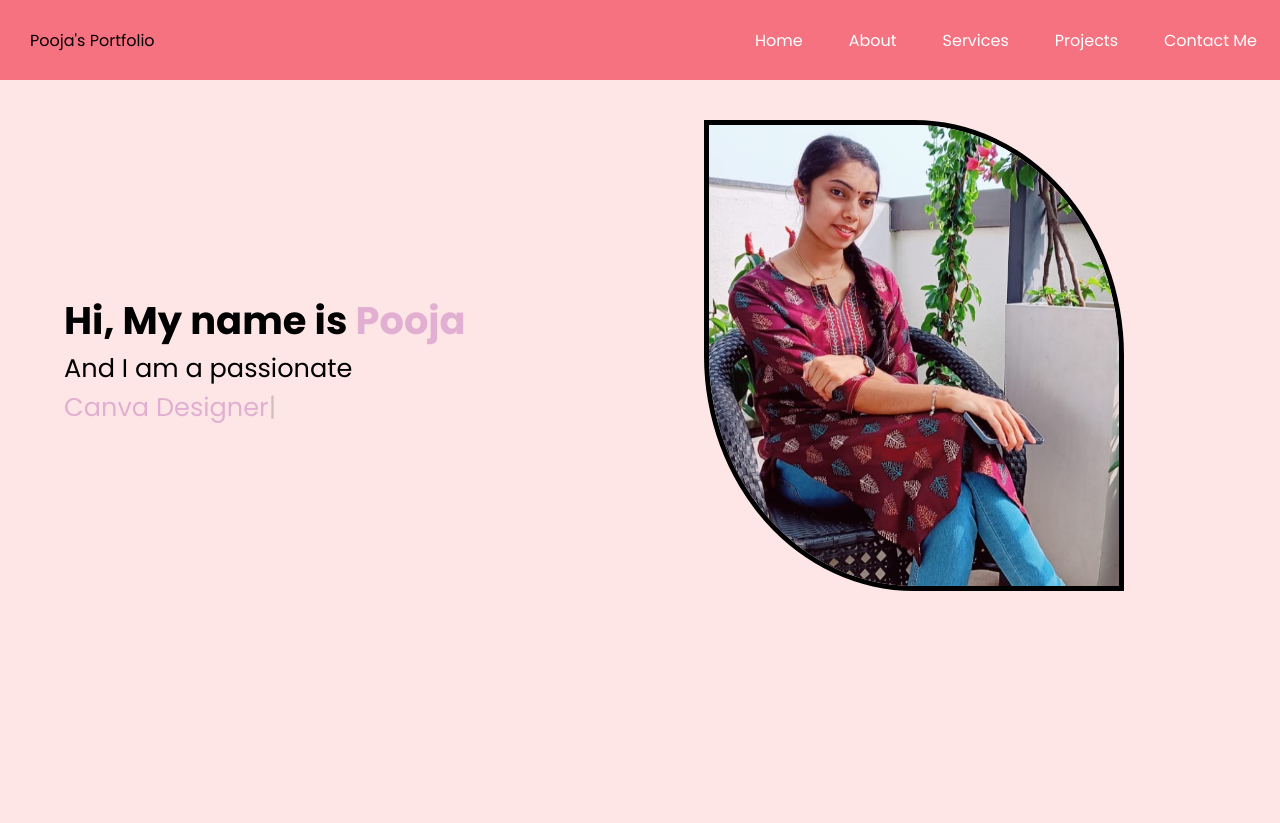
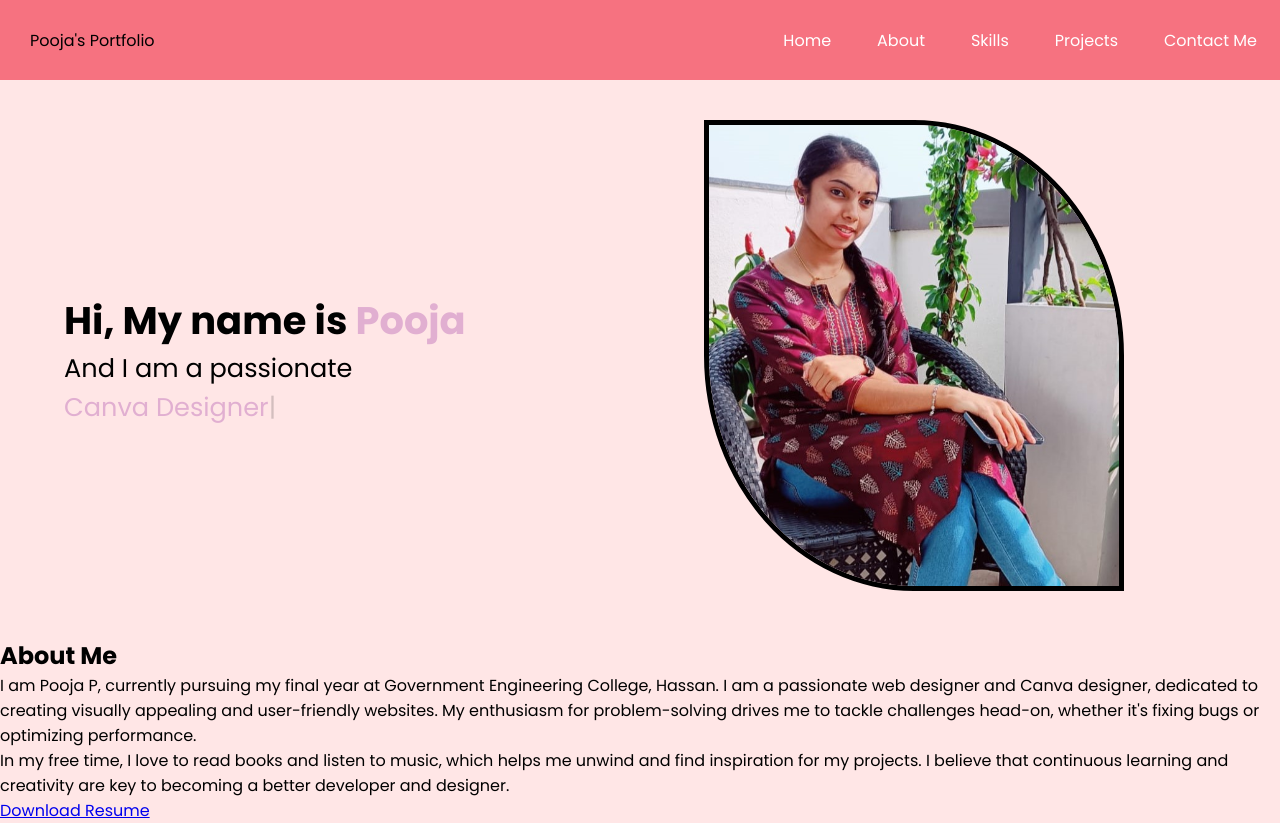
Before and after one commit to poojapgeek/portfolio, a plain HTML site: page index.html in a window 1280 px wide. Before the commit the page ends 800 px from the top, so only its background shows below. Drawn offline with nearby package versions, Linux system fonts and the light colour scheme.

Commit message:
new section added

```diff
--- a/index.html
+++ b/index.html
@@ -3,7 +3,7 @@
   <head>
     <meta charset="UTF-8" />
     <meta name="viewport" content="width=device-width, initial-scale=1.0" />
-    <title>POOJA HEGDE</title>
+    <title>POOJA </title>
     <link rel="preconnect" href="https://fonts.googleapis.com" />
     <link rel="preconnect" href="https://fonts.gstatic.com" crossorigin />
     <link
@@ -19,8 +19,8 @@
         <div class="right">
           <ul>
             <li><a href="/">Home</a></li>
-            <li><a href="/">About</a></li>
-            <li><a href="/">Services</a></li>
+            <li><a href="#About">About</a></li>
+            <li><a href="#Skills">Skills</a></li>
             <li><a href="/">Projects</a></li>
             <li><a href="/">Contact Me</a></li>
           </ul>
@@ -30,14 +30,26 @@
     <main>
       <section class="firstSection">
         <div class="leftSection">
-          <h2>Hi, My name is <span class="name">Pooja</span></h2>
+          <h2>Hi, My name is <span class="name" >Pooja</span></h2>
           <div id="line">And I am a passionate</div>
           <span id="element"></span>
         </div>
         <div class="rightSection">
           <img class="img-pic" src="./images/p2.jpg" />
         </div>
-      </section>
+</section>
+<section class="About" id="About">
+  <h2>About Me</h2>
+  <div class="about1"><p>
+    I am Pooja P, currently pursuing my final year at Government Engineering College, Hassan. I am a passionate web designer and Canva designer, dedicated to creating visually appealing and user-friendly websites. My enthusiasm for problem-solving drives me to tackle challenges head-on, whether it's fixing bugs or optimizing performance.
+  </p></div>
+  <div class="about2"><p>
+    In my free time, I love to read books and listen to music, which helps me unwind and find inspiration for my projects. I believe that continuous learning and creativity are key to becoming a better developer and designer.
+  </p>
+
+</div>
+<a href="./resume.pdf" download="Pooja_Resume" class="resume-btn">Download Resume</a>
+</section>
     </main>
     <script src="https://unpkg.com/typed.js@2.1.0/dist/typed.umd.js"></script>
     <script>
@@ -46,5 +58,6 @@
         typeSpeed: 50,
       });
     </script>
+
   </body>
 </html>
```
